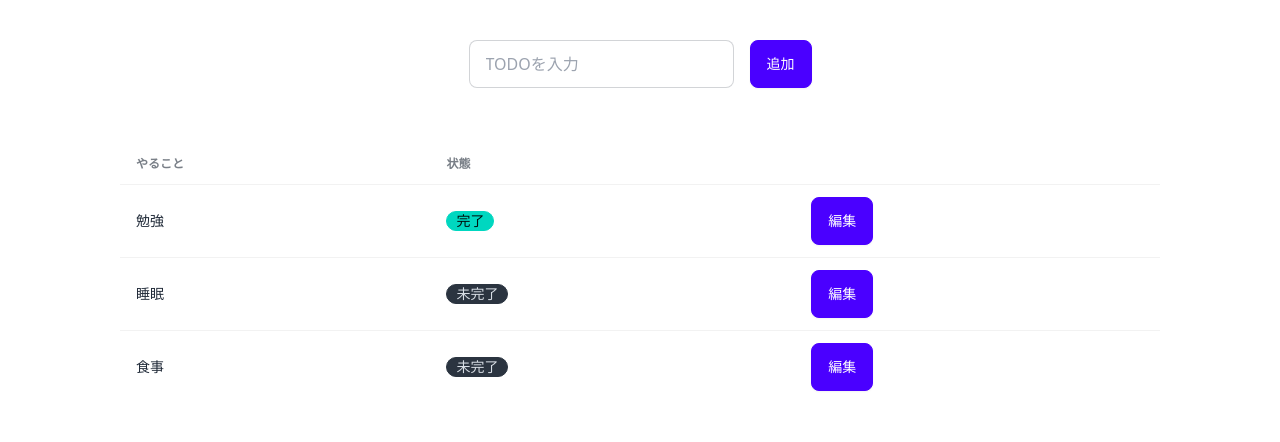
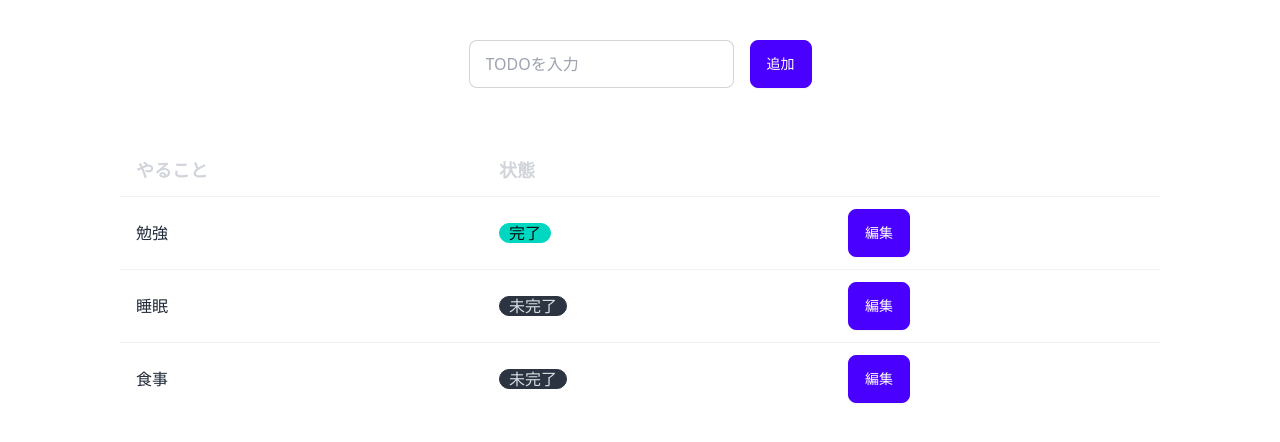
Before and after one commit to KazuhiroTakahashi96/Todo-MERN, a React (Vite) app in the folder frontend/: page / in a window 1280 px wide. Shown: the top 442 px of the page. Built offline with nearby package versions, Linux system fonts and the light colour scheme.

Commit message:
コンポーネントの修正

```diff
--- a/frontend/src/App.jsx
+++ b/frontend/src/App.jsx
@@ -2,7 +2,6 @@ import { useState } from "react";
 import Button from "./components/common/Button";
 import Input from "./components/common/Input";
 import Table from "./components/todo/Table";
-import Badge from "./components/common/Badge";
 
 function App() {
   const [input, setInput] = useState("");
@@ -24,8 +23,8 @@ function App() {
     },
   ]);
 
-  const handleClick = () => {
-    console.log("clicked");
+  const handleAddTodo = () => {
+    if (!input) return;
     setTodos((prev) => [
       ...prev,
       {
@@ -42,7 +41,7 @@ function App() {
     <div className="h-screen w-screen flex flex-col items-center justify-center py-10 px-20">
       <div className="flex items-center justify-center gap-4">
         <Input input={input} setInput={setInput} />
-        <Button text={"追加"} onClick={handleClick} />
+        <Button text={"追加"} onClick={handleAddTodo} />
       </div>
       <div className="h-full w-full mt-14 px-10 overflow-auto">
         <Table todos={todos} />
--- a/frontend/src/components/common/Badge.jsx
+++ b/frontend/src/components/common/Badge.jsx
@@ -2,9 +2,9 @@ const Badge = ({ text, boolean }) => {
   return (
     <>
       {boolean ? (
-        <div className="badge badge-accent">{text}</div>
+        <div className="badge badge-accent text-base">{text}</div>
       ) : (
-        <div className="badge badge-neutral">{text}</div>
+        <div className="badge badge-neutral text-base">{text}</div>
       )}
     </>
   );
--- a/frontend/src/components/todo/Header.jsx
+++ b/frontend/src/components/todo/Header.jsx
@@ -1,6 +1,6 @@
 const Header = () => {
   return (
-    <tr>
+    <tr className="text-lg text-gray-300">
       <th>やること</th>
       <th>状態</th>
       <th></th>
--- a/frontend/src/components/todo/Row.jsx
+++ b/frontend/src/components/todo/Row.jsx
@@ -8,8 +8,14 @@ const Row = ({ text, isCompleted }) => {
   const handleEdit = () => setIsEdit(true);
 
   const handleUpdate = () => setIsEdit(false);
+
+  const handleDelete = () => {
+    console.log("delete todo");
+    setIsEdit(false);
+  };
+
   return (
-    <tr>
+    <tr className="text-base">
       <td>{text}</td>
       <td>
         <Badge
@@ -19,7 +25,10 @@ const Row = ({ text, isCompleted }) => {
       </td>
       <td>
         {isEdit ? (
-          <Button text={"更新"} onClick={handleUpdate} />
+          <div className="flex gap-5">
+            <Button text={"更新"} onClick={handleUpdate} />
+            <Button text={"削除"} onClick={handleDelete} />
+          </div>
         ) : (
           <Button text={"編集"} onClick={handleEdit} />
         )}
```
